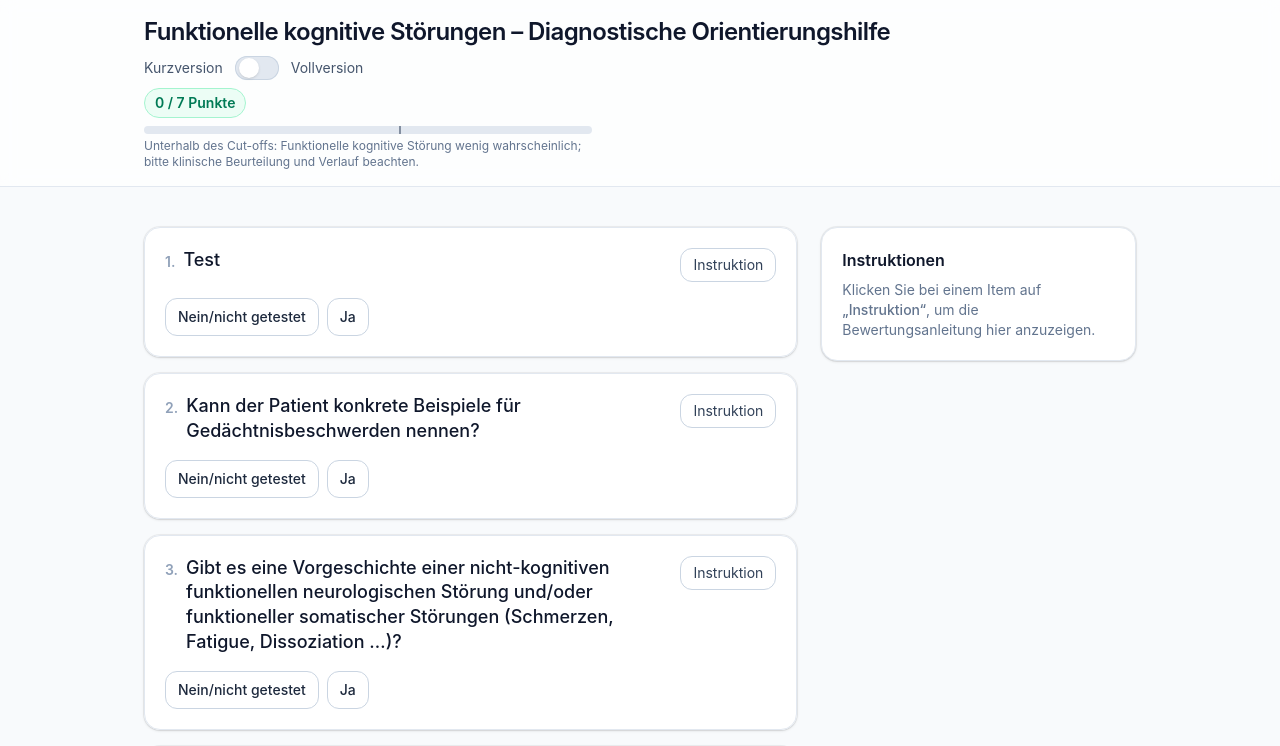
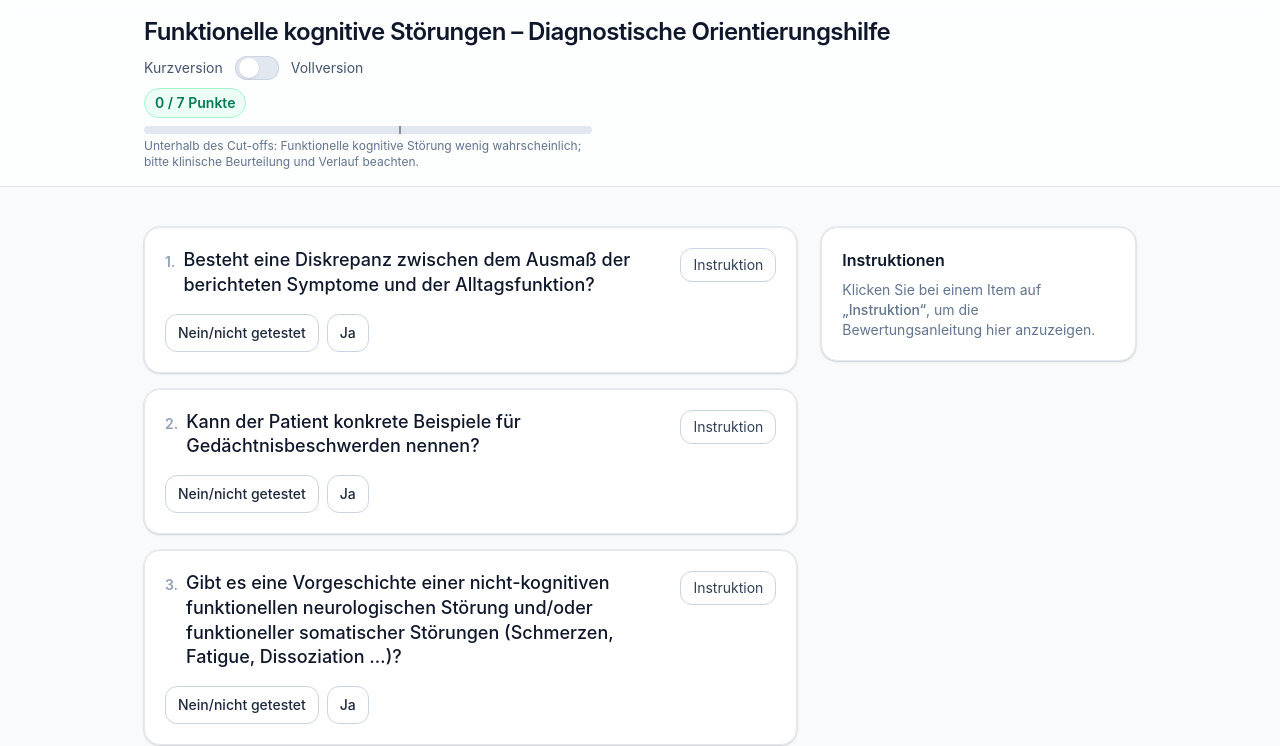
Before and after one commit to jungjoha/FCD-checklist, a React (Vite) app: page / in a window 1280 px wide. Shown: the top 746 px of the page. Built offline with nearby package versions, Linux system fonts and the light colour scheme.

Commit message:
Update App.jsx

```diff
--- a/src/App.jsx
+++ b/src/App.jsx
@@ -4,10 +4,13 @@ import React, { useEffect, useMemo, useState } from "react";
 // FCD Diagnostic Orientation Aid – Interactive Checklist
 const ITEMS = [
   { id: 1,
-    label: "Test",
+    label: "Besteht eine Diskrepanz zwischen dem Ausmaß der berichteten Symptome und der Alltagsfunktion?",
     onlyFull: false,
     instruction:
-      "Subjektiv berichtete ausgeprägte kognitive Schwierigkeiten und/oder niedrige standardisierte kognitive Testergebnisse stehen im Gegensatz zu Beispielen wie: Fähigkeit, eine kognitiv anspruchsvolle Arbeit ohne Schwierigkeiten auszuüben, im Gespräch beobachtete kommunikative Fähigkeiten oder die Fähigkeit, Tätigkeiten wie Lesen, Finanzverwaltung und Autofahren ohne Probleme auszuführen.",
+      "Ein Nachweis interner Inkonsistenz liegt vor, wenn subjektiv berichtete erhebliche kognitive Schwierigkeiten und/oder niedrige neuropsychologische Testergebnisse in starkem Gegensatz stehen zu Beispielen wie:\n" +
+      "• der Fähigkeit, einen kognitiv anspruchsvollen Job ohne Schwierigkeiten auszuüben\n" +
+      "• im Gespräch beobachtbaren adäquaten sprachlich-kommunikativen Fähigkeiten\n" +
+      "• der Fähigkeit, bestimmte Aktivitäten wie das Lesen eines Buches, das Verwalten von Finanzen und Autofahren ohne Schwierigkeiten auszuführen.",
   },
   { id: 2,
     label: "Kann der Patient konkrete Beispiele für Gedächtnisbeschwerden nennen?",
```
